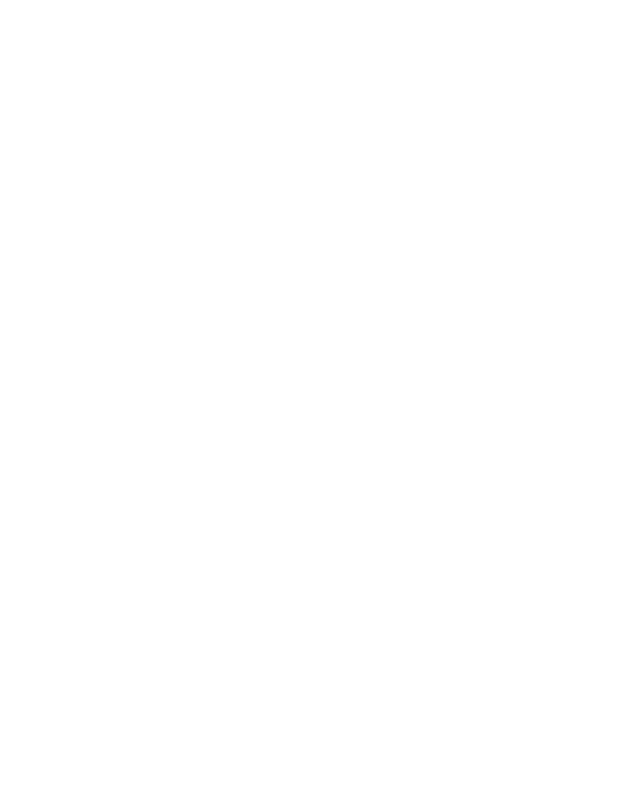
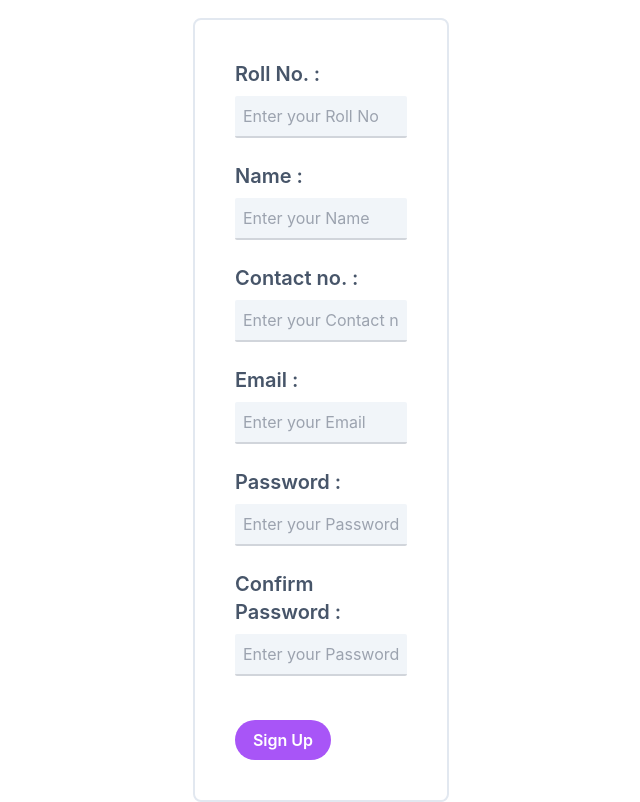
Before and after one commit to dashco-ord/dashcord-core, a Next.js app: page / in a window 1280 px wide. Shown: the whole page, without its empty margins (319-959 px from the left). Built offline with nearby package versions, Linux system fonts and the light colour scheme.

Commit message:
Feat : Frontend for Student Signup form

```diff
--- /dev/null
+++ b/components/Toast.tsx
@@ -0,0 +1,103 @@
+const Toast = ({
+  children,
+  className,
+  childClassName,
+  type,
+  open,
+  setOpen,
+}: ToastProps) => {
+  const typeIcon = (type: any) => {
+    switch (type) {
+      case "warning":
+        return (
+          <svg
+            className='w-4 h-4 shrink-0 fill-current opacity-80 mt-[3px] mr-3'
+            viewBox='0 0 16 16'>
+            <path d='M8 0C3.6 0 0 3.6 0 8s3.6 8 8 8 8-3.6 8-8-3.6-8-8-8zm0 12c-.6 0-1-.4-1-1s.4-1 1-1 1 .4 1 1-.4 1-1 1zm1-3H7V4h2v5z' />
+          </svg>
+        );
+      case "error":
+        return (
+          <svg
+            className='w-4 h-4 shrink-0 fill-current opacity-80 mt-[3px] mr-3'
+            viewBox='0 0 16 16'>
+            <path d='M8 0C3.6 0 0 3.6 0 8s3.6 8 8 8 8-3.6 8-8-3.6-8-8-8zm3.5 10.1l-1.4 1.4L8 9.4l-2.1 2.1-1.4-1.4L6.6 8 4.5 5.9l1.4-1.4L8 6.6l2.1-2.1 1.4 1.4L9.4 8l2.1 2.1z' />
+          </svg>
+        );
+      case "success":
+        return (
+          <svg
+            className='w-4 h-4 shrink-0 fill-current opacity-80 mt-[3px] mr-3'
+            viewBox='0 0 16 16'>
+            <path d='M8 0C3.6 0 0 3.6 0 8s3.6 8 8 8 8-3.6 8-8-3.6-8-8-8zM7 11.4L3.6 8 5 6.6l2 2 4-4L12.4 6 7 11.4z' />
+          </svg>
+        );
+      default:
+        return (
+          <svg
+            className='w-4 h-4 shrink-0 fill-current opacity-80 mt-[3px] mr-3'
+            viewBox='0 0 16 16'>
+            <path d='M8 0C3.6 0 0 3.6 0 8s3.6 8 8 8 8-3.6 8-8-3.6-8-8-8zm1 12H7V7h2v5zM8 6c-.6 0-1-.4-1-1s.4-1 1-1 1 .4 1 1-.4 1-1 1z' />
+          </svg>
+        );
+    }
+  };
+
+  const typeColor = (type: any) => {
+    switch (type) {
+      case "warning":
+        return "bg-yellow-100 border-yellow-200 text-yellow-600";
+      case "error":
+        return "bg-rose-100 border-rose-200 text-rose-600";
+      case "success":
+        return "bg-emerald-100 border-emerald-200 text-emerald-600";
+      default:
+        return "bg-indigo-100 border-indigo-200 text-indigo-500";
+    }
+  };
+
+  return (
+    <>
+      {open && (
+        <div className={className}>
+          <div
+            className={`inline-flex min-w-80 px-4 py-2 rounded-sm text-sm border ${typeColor(
+              type
+            )} ${childClassName}`}>
+            <div className='flex w-full justify-between items-start'>
+              <div className='flex'>
+                {typeIcon(type)}
+                <div>{children}</div>
+              </div>
+              <button
+                className='opacity-70 hover:opacity-80 ml-3 mt-[3px]'
+                onClick={() => setOpen(false)}
+                type='button'>
+                <div className='sr-only'>Close</div>
+                <svg className='w-4 h-4 fill-current'>
+                  <path d='M7.95 6.536l4.242-4.243a1 1 0 111.415 1.414L9.364 7.95l4.243 4.242a1 1 0 11-1.415 1.415L7.95 9.364l-4.243 4.243a1 1 0 01-1.414-1.415L6.536 7.95 2.293 3.707a1 1 0 011.414-1.414L7.95 6.536z' />
+                </svg>
+              </button>
+            </div>
+          </div>
+        </div>
+      )}
+    </>
+  );
+};
+
+export type ToastProps = {
+  children: any;
+  className?: string;
+  childClassName?: string;
+  type: "warning" | "error" | "success";
+  open: boolean;
+  setOpen: (state: boolean) => void;
+};
+
+export type ToastParams = {
+  type: "warning" | "error" | "success";
+  message: string;
+};
+
+export default Toast;
--- a/pages/index.tsx
+++ b/pages/index.tsx
@@ -1,7 +1,163 @@
-import type { NextPage } from "next";
+import { useState } from "react";
+import axios from "axios";
+import Toast, { ToastParams } from "components/Toast";
+import { useRouter } from "next/router";
 
-const Home: NextPage = () => {
-  return <h1></h1>;
+const DefaultSignup = () => {
+  const [rollNo, setRollNo] = useState("");
+  const [name, setName] = useState("");
+  const [contact, setContact] = useState("");
+  const [email, setEmail] = useState("");
+  const [password, setPassword] = useState("");
+  const [confirm, setConfirm] = useState("");
+  const [toast, setToast] = useState<ToastParams>();
+  const router = useRouter();
+  let signUp = false;
+
+  const handleSignUp = async (e: any) => {
+    e.preventDefault();
+    if (password == confirm) {
+      signUp = true;
+    }
+
+    const data = {
+      rollNo: rollNo ? rollNo : null,
+      name: name ? name : null,
+      contact: contact ? contact : null,
+      email: email ? email : null,
+      password: password ? password : null,
+    };
+
+    try {
+      if (signUp) {
+        const res = await axios.post("/api/signup", data);
+        if (res.status == 200) {
+          router.push("/details");
+        }
+      } else {
+        throw "password not matching";
+      }
+    } catch (error) {
+      setToast({
+        type: "error",
+        message: "There was an error while Signing you up",
+      });
+    }
+  };
+
+  return (
+    <div className='flex flex-col h-screen w-full items-center justify-center'>
+      <div>
+        {toast && (
+          <Toast
+            type={toast.type}
+            className='mb-5'
+            open={true}
+            setOpen={() => setToast(undefined)}>
+            {toast.message}
+          </Toast>
+        )}
+      </div>
+      <form
+        className='mt-5 border-2 border-slate-200 p-10 rounded-lg lg:w-1/5 sm:w-10/12 xl:w-1/5'
+        onSubmit={handleSignUp}>
+        <div className='flex flex-col pb-6'>
+          <label className='text-xl text-slate-600 font-semibold mr-5 pb-2'>
+            Roll No. :
+          </label>
+          <input
+            className='p-2 rounded-sm border-b-2 border-b-gray-300 focus:outline-none focus:border-blue-500 transition ease-in-out delay-75 bg-slate-100 duration-75'
+            type='text'
+            placeholder='Enter your Roll No'
+            required
+            name='rollNo'
+            onChange={(e) => setRollNo(e.target.value)}
+          />
+        </div>
+
+        <div className='flex flex-col pb-6'>
+          <label className='text-xl text-slate-600 font-semibold mr-5 pb-2'>
+            Name :
+          </label>
+          <input
+            className='p-2 rounded-sm border-b-2 border-b-gray-300 focus:outline-none focus:border-blue-500 transition ease-in-out delay-75 bg-slate-100 duration-75'
+            type='text'
+            placeholder='Enter your Name'
+            required
+            name='name'
+            onChange={(e) => setName(e.target.value)}
+          />
+        </div>
+
+        <div className='flex flex-col pb-6'>
+          <label className='text-xl text-slate-600 font-semibold mr-5 pb-2'>
+            Contact no. :
+          </label>
+          <input
+            className='p-2 rounded-sm border-b-2 border-b-gray-300 focus:outline-none focus:border-blue-500 transition ease-in-out delay-75 bg-slate-100 duration-75'
+            type='text'
+            placeholder='Enter your Contact no.'
+            required
+            name='name'
+            onChange={(e) => setContact(e.target.value)}
+          />
+        </div>
+
+        <div className='flex flex-col pb-6'>
+          <label className='text-xl text-slate-600 font-semibold mr-5 pb-2'>
+            Email :
+          </label>
+          <input
+            className='p-2 rounded-sm border-b-2 border-b-gray-300 focus:outline-none focus:border-blue-500 transition ease-in-out delay-75 bg-slate-100 duration-75'
+            type='email'
+            placeholder='Enter your Email'
+            required
+            name='email'
+            onChange={(e) => setEmail(e.target.value)}
+          />
+        </div>
+
+        <div className='flex flex-col pb-6'>
+          <div className='flex flex-wrap items-baseline'>
+            <label className='text-xl text-slate-600 font-semibold mr-5 pb-2'>
+              Password :
+            </label>
+          </div>
+          <input
+            className='p-2 rounded-sm border-b-2 border-b-gray-300 focus:outline-none focus:border-blue-500 transition ease-in-out delay-75 bg-slate-100 duration-75'
+            type='password'
+            placeholder='Enter your Password'
+            required
+            name='password'
+            onChange={(e) => setPassword(e.target.value)}
+          />
+        </div>
+
+        <div className='flex flex-col pb-6'>
+          <div className='flex flex-wrap items-baseline'>
+            <label className='text-xl text-slate-600 font-semibold mr-5 pb-2'>
+              Confirm Password :
+            </label>
+          </div>
+          <input
+            className='p-2 rounded-sm border-b-2 border-b-gray-300 focus:outline-none focus:border-blue-500 transition ease-in-out delay-75 bg-slate-100 duration-75'
+            type='password'
+            placeholder='Enter your Password'
+            required
+            name='password'
+            onChange={(e) => setConfirm(e.target.value)}
+          />
+        </div>
+
+        <input
+          className='mt-5 p-2 w-24 text-white text-md font-semibold bg-purple-500 rounded-full'
+          type='submit'
+          value='Sign Up'
+          required
+        />
+      </form>
+    </div>
+  );
 };
 
-export default Home;
+export default DefaultSignup;
```
Also changed, not shown: pages/api/signup.ts (added).
